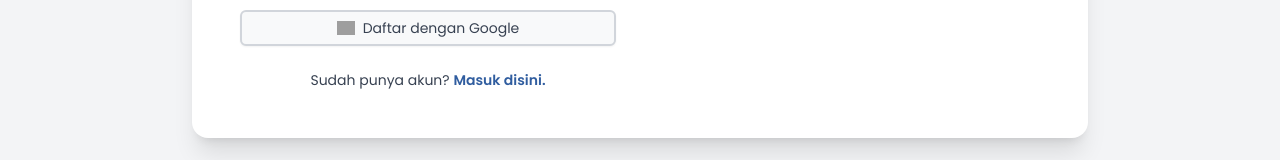
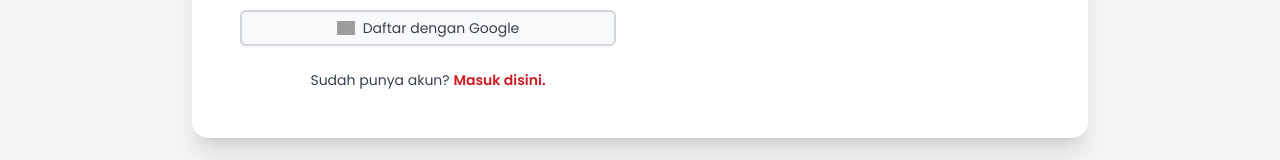
Before and after one commit to AlvinoWJ/midiland, a Next.js app: page /auth/sign-up in a window 1280 px wide. Shown: the part 590-750 px from the top of the page. Built offline with nearby package versions, Linux system fonts and the light colour scheme; no server answers; grey boxes are pictures that could not be loaded.

Commit message:
update: register

```diff
--- a/app/auth/sign-up/page.tsx
+++ b/app/auth/sign-up/page.tsx
@@ -246,7 +246,7 @@ export default function SignUpPage() {
               Sudah punya akun?{" "}
               <Link
                 href="/auth/login"
-                className="font-semibold text-secondary hover:underline"
+                className="font-semibold text-primary hover:underline"
               >
                 Masuk disini.
               </Link>
```
